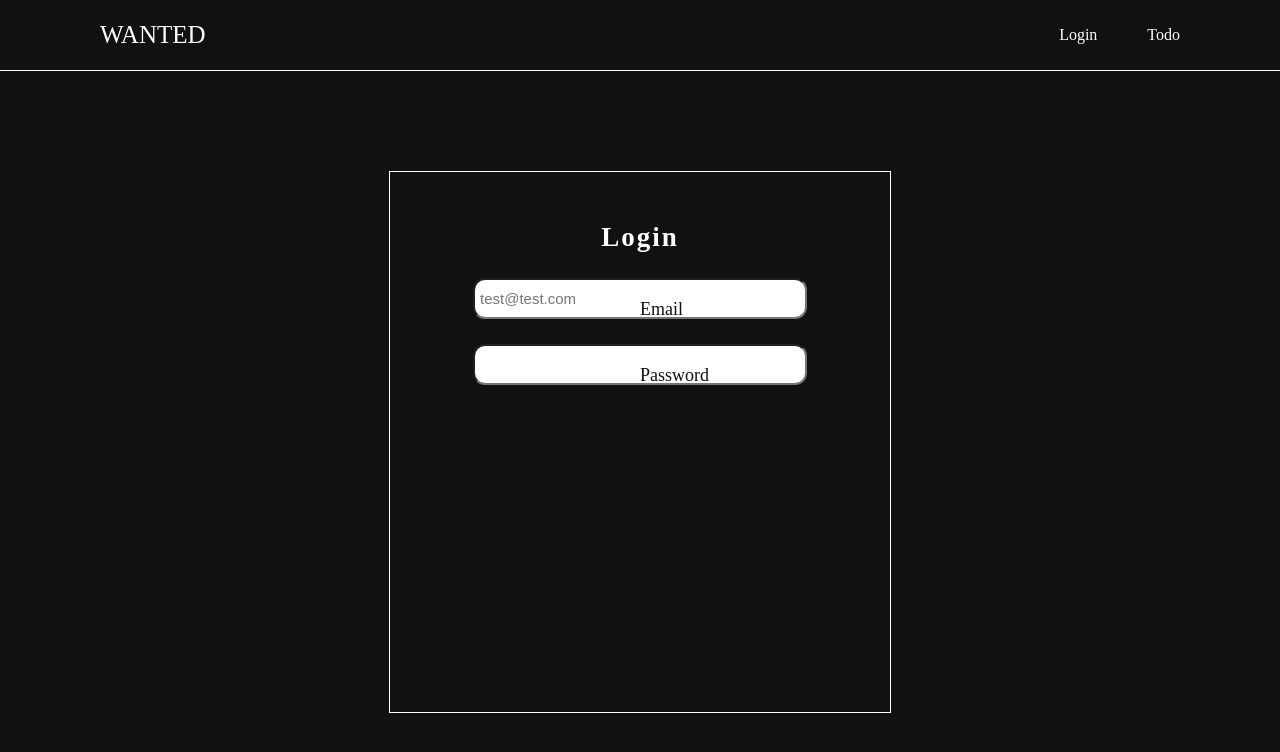
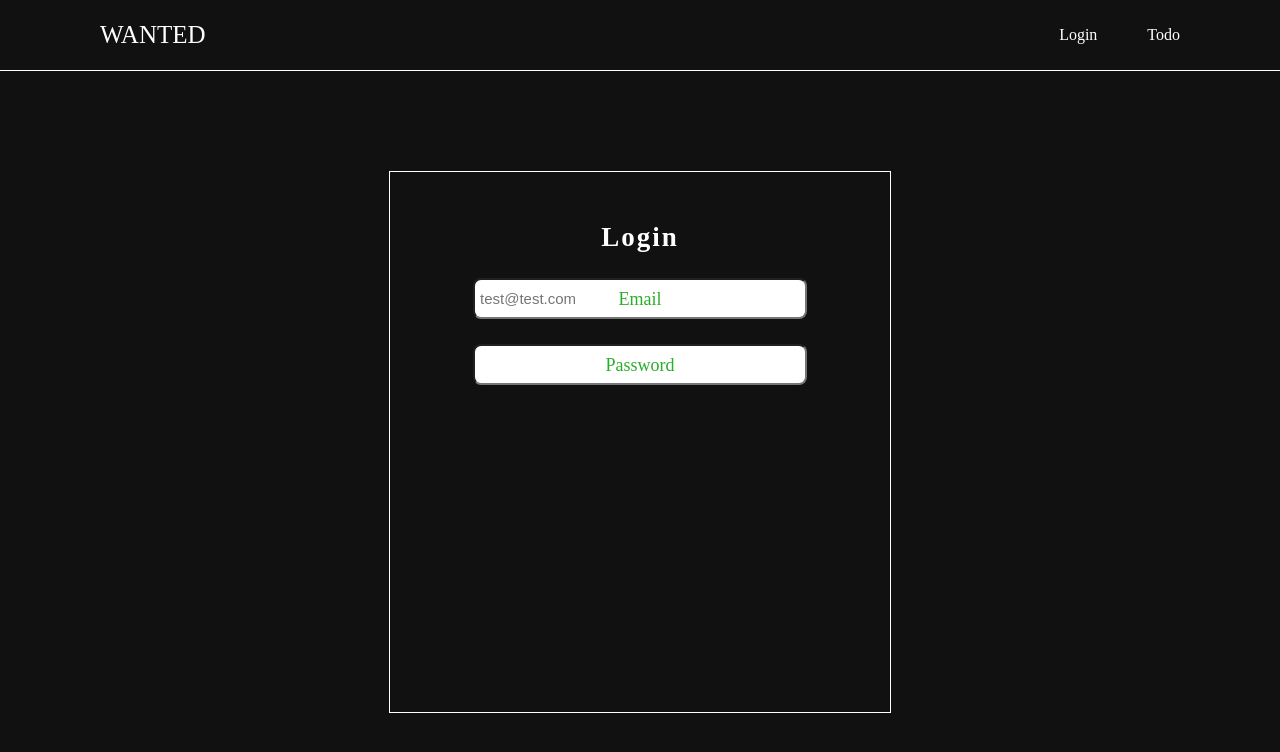
Before and after one commit to kisn3089/wanted-pre-onboarding-challenge-fe-1, a React (Create React App) app in the folder client/: page /auth in a window 1280 px wide. Shown: the top 752 px of the page. Built offline with nearby package versions, Linux system fonts and the light colour scheme.

Commit message:
make email and password

```diff
--- a/client/src/components/auth/Auth.jsx
+++ b/client/src/components/auth/Auth.jsx
@@ -8,17 +8,17 @@ const Auth = () => {
         <div className="text">Login</div>
         <div className="wrap">
           <div className="form-row">
-            <label htmlFor="email">Email</label>
             <input
               type="email"
               className="email"
               id="email"
               placeholder="test@test.com"
             />
+            <label htmlFor="email">Email</label>
           </div>
           <div className="form-row">
+            <input type="password" className="password" id="password" />
             <label htmlFor="password">Password</label>
-            <input type="password" className="password" id="password" />
           </div>
         </div>
       </form>
--- a/client/src/components/auth/auth.css
+++ b/client/src/components/auth/auth.css
@@ -16,13 +16,7 @@ section {
   font-size: 27px;
   font-weight: 600;
   letter-spacing: 2px;
-}
-
-.form-row input {
-  width: 80%;
-  padding: 10px 5px;
-  border-radius: 12px;
-  font-size: 15px;
+  color: #fff;
 }
 
 .form-row {
@@ -31,10 +25,23 @@ section {
 }
 
 .form-row label {
+  color: rgb(43, 173, 41);
   font-size: 18px;
   position: absolute;
+  transform: translate(-50%, -50%);
   top: 50%;
   left: 50%;
-  text-align: center;
-  color: #111;
+  transition: all 0.2s ease-in-out;
 }
+
+.form-row input {
+  width: 80%;
+  padding: 10px 5px;
+  border-radius: 8px;
+  font-size: 15px;
+}
+
+.form-row input:focus + label {
+  left: 80%;
+  font-size: 12px;
+}
```
